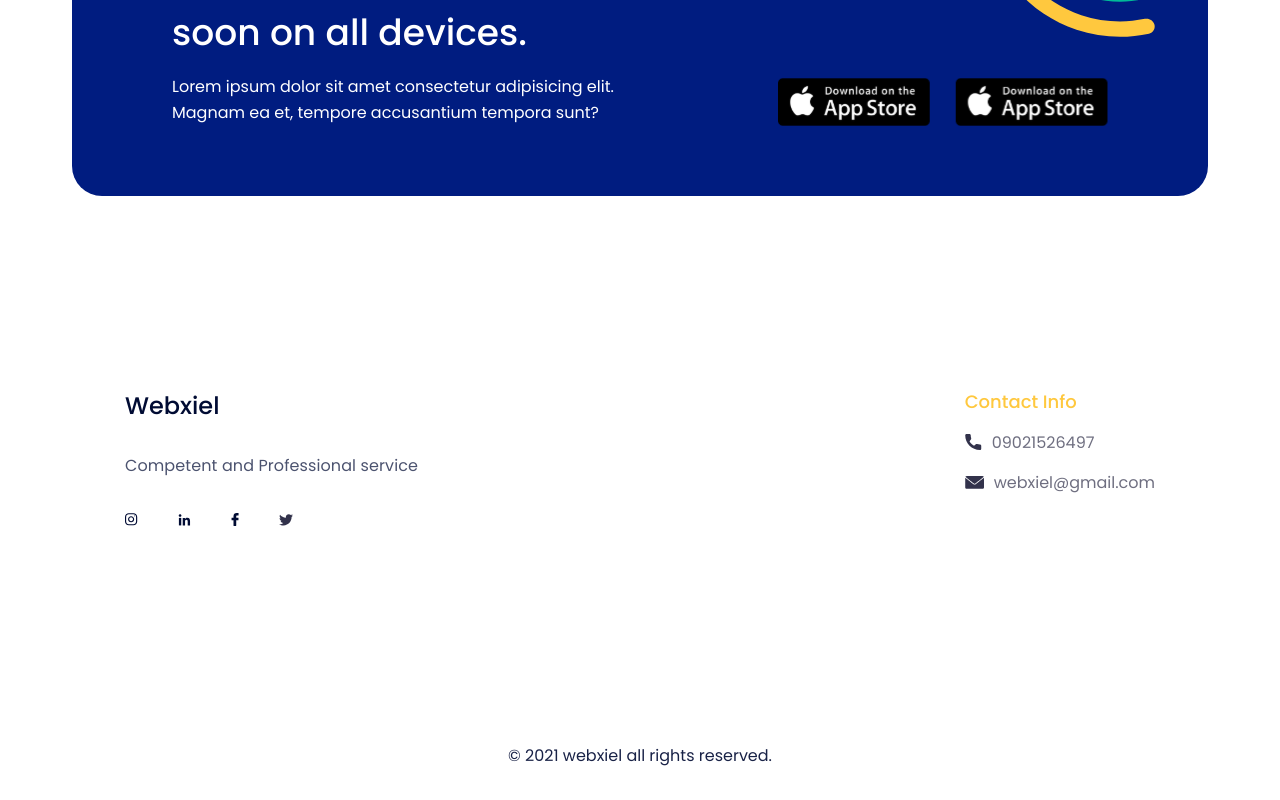
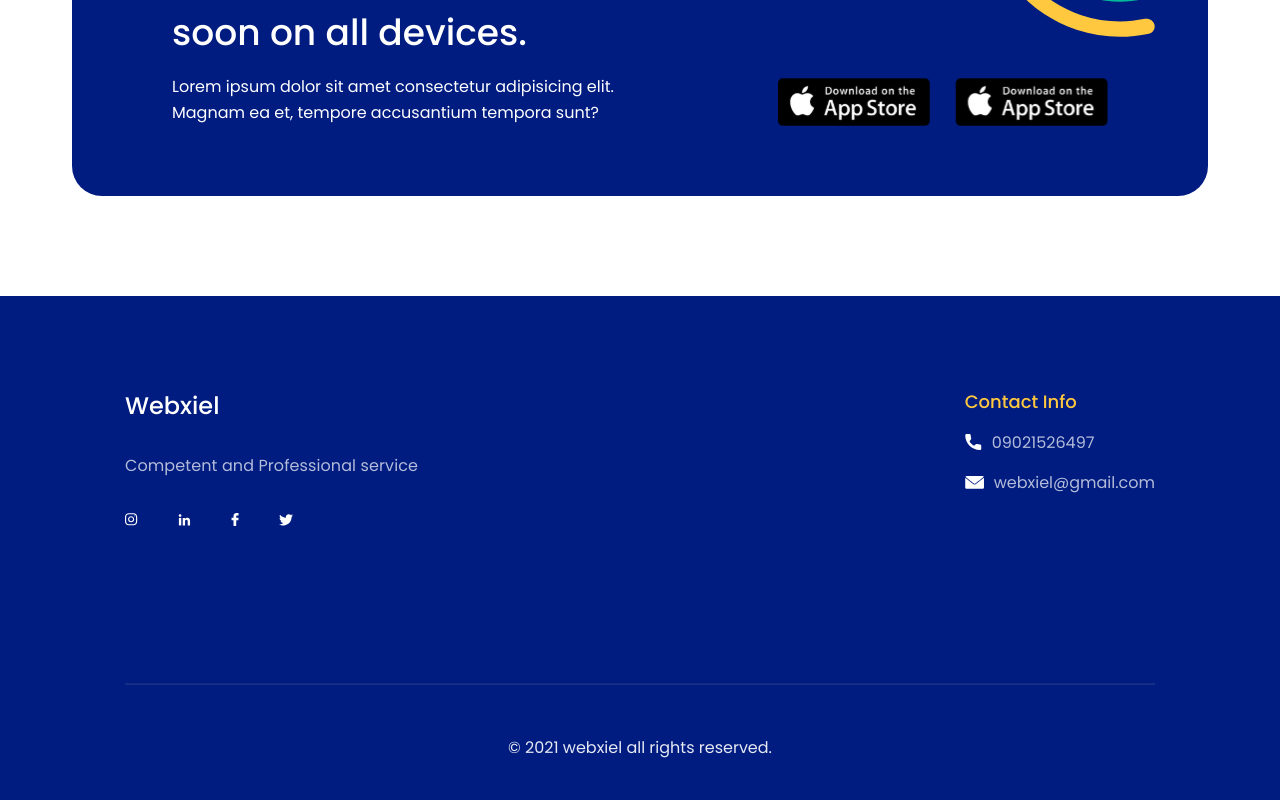
Before and after one commit to webxiel/webxiel_landing_page, a React (Create React App) app: page / in a window 1280 px wide. Shown: the part 5606-6406 px from the top of the page. Before the commit the page ends 6384 px from the top, so only its background shows below. Built offline with nearby package versions, Linux system fonts and the light colour scheme.

Commit message:
fix(footer): implement design changes on background color

```diff
--- a/src/components/footer/Footer.scss
+++ b/src/components/footer/Footer.scss
@@ -4,6 +4,13 @@ $w750px: 750px;
   // min-height: 502px;
   padding: 92px 125px 0;
   width: 100vw;
+  max-width: 1500px;
+  margin: 0 auto;
+  background: #001C80;
+
+  hr{
+    opacity: 0.1;
+  }
 
   &__content {
     display: flex;
@@ -12,7 +19,7 @@ $w750px: 750px;
     flex-wrap: wrap;
     column-gap: 40px;
     row-gap: 60px;
-    margin-bottom: 200px;
+    margin-bottom: 150px;
 
     &__company {
       display: flex;
@@ -23,14 +30,14 @@ $w750px: 750px;
       &__logo {
         .logo {
           font-size: 24px;
-          color: #000b33;
+          color: #ffffff;
           font-weight: 500;
           text-transform: capitalize;
         }
       }
 
       &__service {
-        color: #000b33;
+        color: #ffffff;
         opacity: 0.7;
         letter-spacing: 0.1px;
       }
@@ -38,6 +45,9 @@ $w750px: 750px;
       &__socials {
         svg {
           margin-right: 40px;
+        }
+        path{
+          fill: #fff;
         }
       }
     }
@@ -59,21 +69,25 @@ $w750px: 750px;
         display: flex;
         align-items: center;
 
+        path{
+          fill: #fff;
+        }
+
         p {
           margin-left: 10px;
           opacity: 0.7;
-          color: #32324B;
+          color: #ffffff;
         }
       }
     }
   }
 
   &__copyright {
-    // margin: 20px auto;
+    padding: 40px 5px 30px;
 
     &__text {
       padding: 10px 0;
-      color: #000b33;
+      color: #ffffff;
       opacity: 0.9;
     }
   }
@@ -81,8 +95,8 @@ $w750px: 750px;
 
 @media only screen and (max-width: $w750px) {
   .footer {
-    min-height: 400px;
-    padding: 50px 20px 20px;
+    min-height: 300px;
+    padding: 50px 20px 0;
 
     &__content {
       margin-bottom: 50px;
--- a/src/components/footer/Footer.tsx
+++ b/src/components/footer/Footer.tsx
@@ -39,6 +39,7 @@ const Footer = () => {
           </figure>
         </article>
       </section>
+      <hr />
       <section className="footer__copyright">
         <p className="footer__copyright__text">
           &copy; 2021 webxiel all rights reserved.
```
